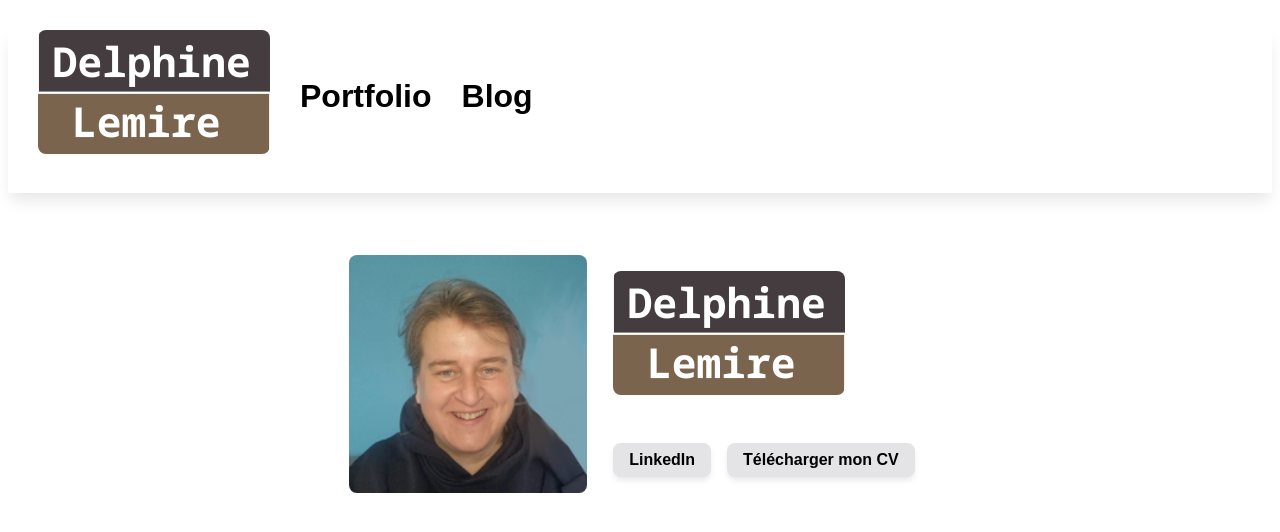
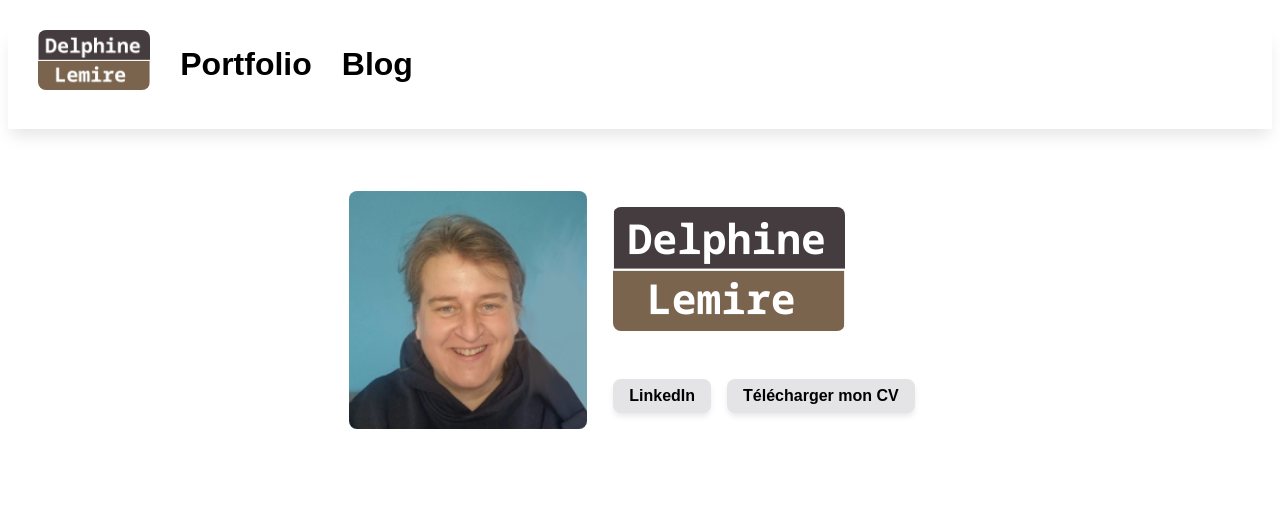
Before and after one commit to DelphineLemire/DelphineLemire.github.io, a Jekyll site: the page built from docs/index.md, in a window 1280 px wide. Shown: the top 532 px of the page. Built offline with Jekyll 4.4.1, drawn with Linux system fonts in a browser that asks for light colours.

Commit message:
style img log into navbar

```diff
--- a/docs/_sass/main.scss
+++ b/docs/_sass/main.scss
@@ -60,6 +60,10 @@ img {
     align-content: space-evenly;
 }
 
+.navbar__link--logo img {
+    height: 1.5em;
+}
+
 .content {
     margin: auto;
     display: flex;
```
